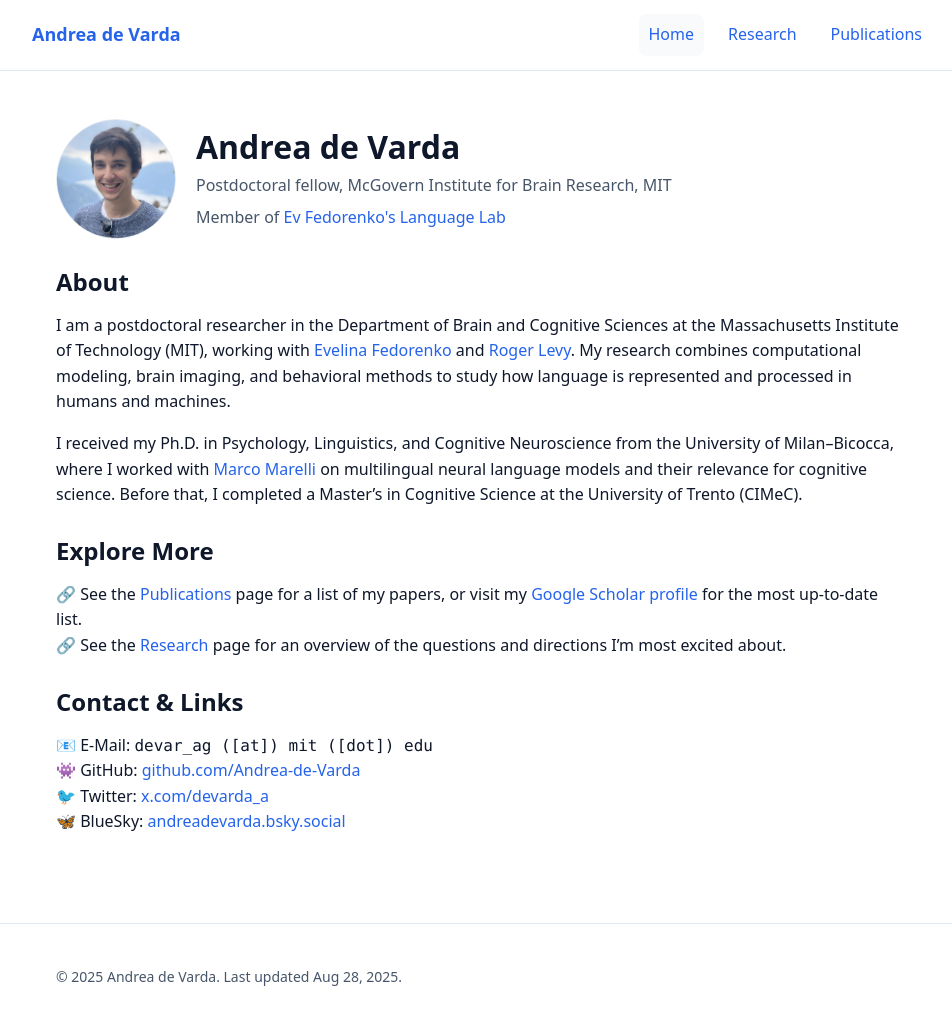
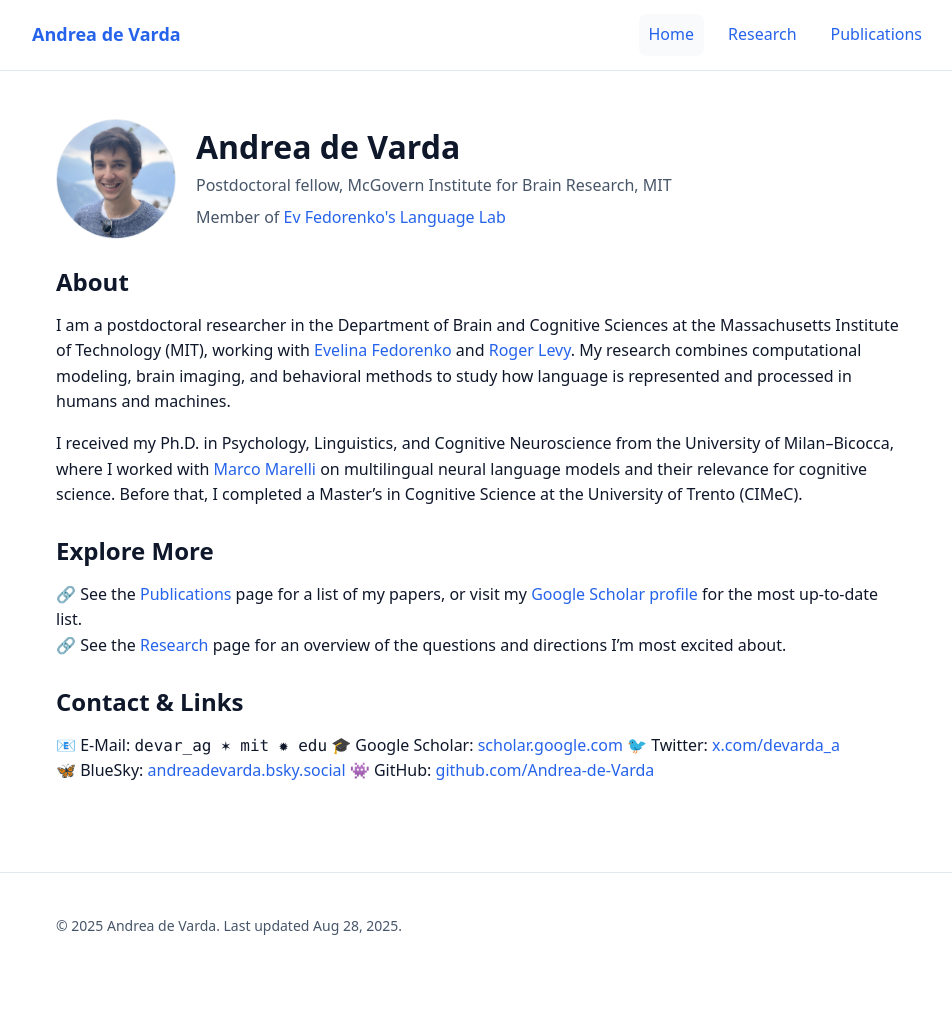
Before and after one commit to Andrea-de-Varda/Andrea-de-Varda.github.io, a Jekyll site: the page built from index.md, in a window 1280 px wide. Shown: the whole page, without its empty margins (158-1110 px from the left). Built offline with Jekyll 4.4.1, drawn with Linux system fonts in a browser that asks for light colours; after the commit the page ends 979 px from its top, so only the background shows below that.

Commit message:
Update index.md

```diff
--- a/index.md
+++ b/index.md
@@ -39,9 +39,10 @@ permalink: /
 <section>
   <h2>Contact & Links</h2>
   <p>
-    📧 E-Mail: <span class="mono">devar_ag ([at]) mit ([dot]) edu</span><br>
-    👾 GitHub: <a href="https://github.com/Andrea-de-Varda" rel="me">github.com/Andrea-de-Varda</a><br>
+    📧 E-Mail: <span class="mono">devar_ag ✶ mit ✹ edu</span>
+    🎓 Google Scholar: <a href="https://scholar.google.com/citations?user=Iwm9mC0AAAAJ&hl=en" target="_blank" rel="noopener">scholar.google.com</a>
     🐦 Twitter: <a href="https://x.com/devarda_a" rel="me">x.com/devarda_a</a><br>
     🦋 BlueSky: <a href="https://bsky.app/profile/andreadevarda.bsky.social" rel="me">andreadevarda.bsky.social</a>
+    👾 GitHub: <a href="https://github.com/Andrea-de-Varda" rel="me">github.com/Andrea-de-Varda</a><br>
   </p>
 </section>
```
